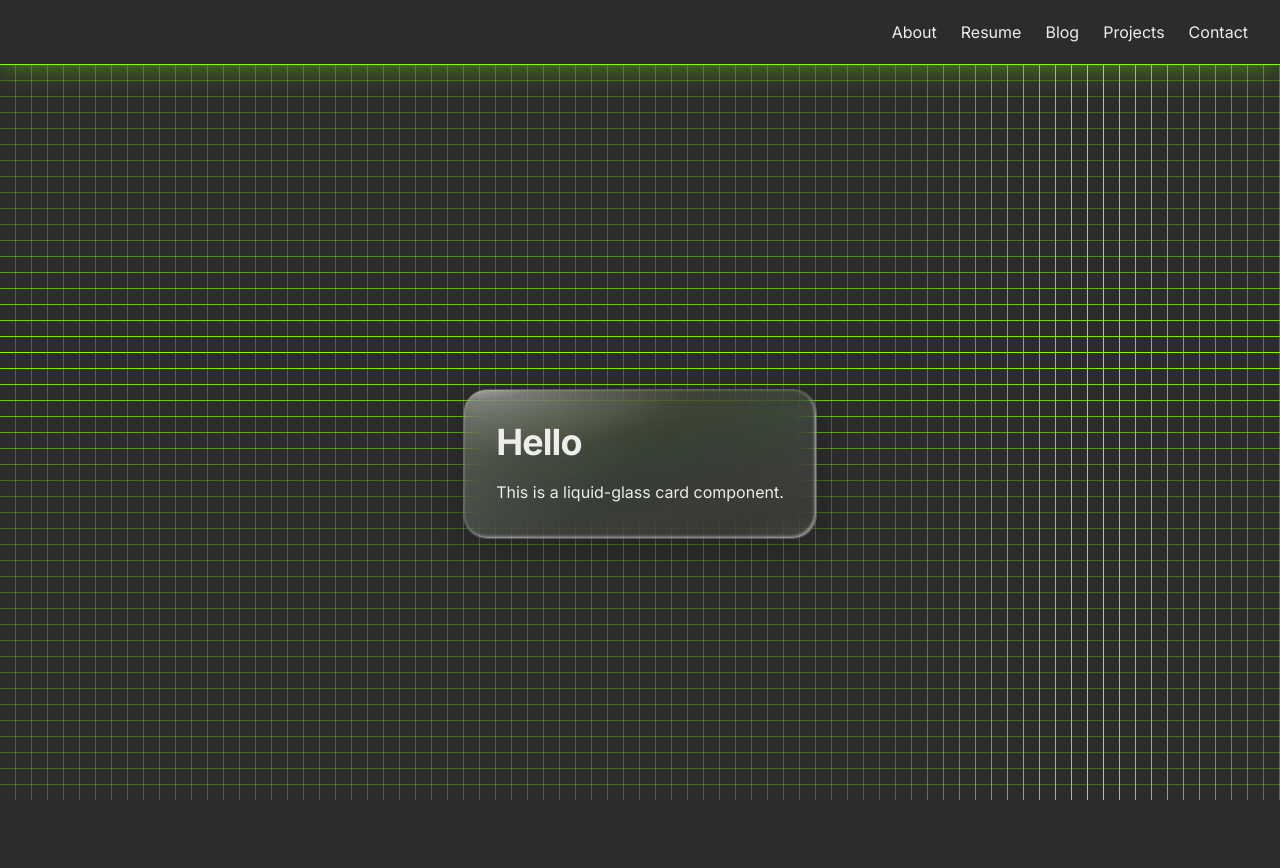
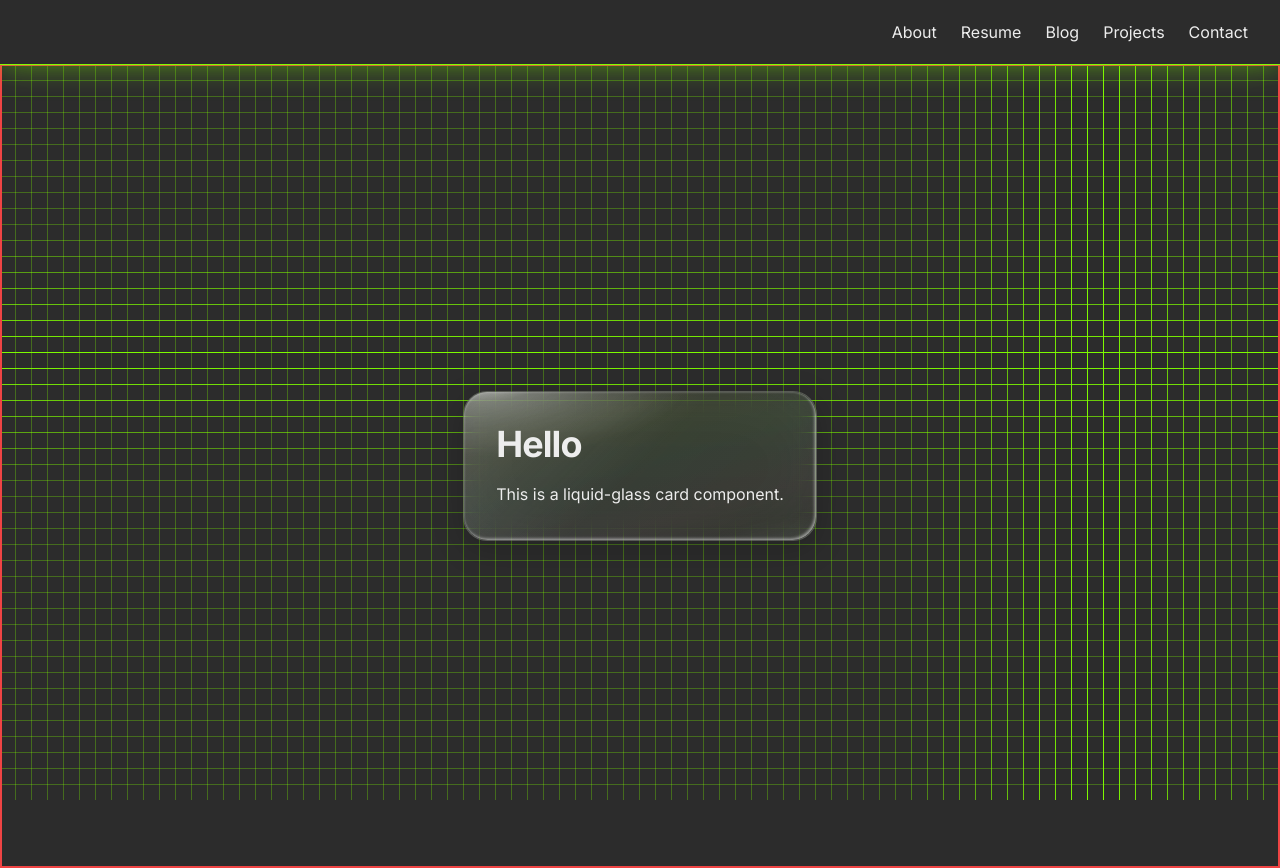
Before and after one commit to timtheteh/Personal-Website, a Next.js app: page / in a window 1280 px wide. Built offline with nearby package versions, Linux system fonts and the light colour scheme.

Commit message:
max width of container

```diff
--- a/app/layout.tsx
+++ b/app/layout.tsx
@@ -31,7 +31,9 @@ export default function RootLayout({
       <body>
         <GridBackground />
         <TopBar />
-        {children}
+        <div className="mx-auto max-w-[1440px] border-2 border-red-500">
+          {children}
+        </div>
       </body>
     </html>
   );
```
